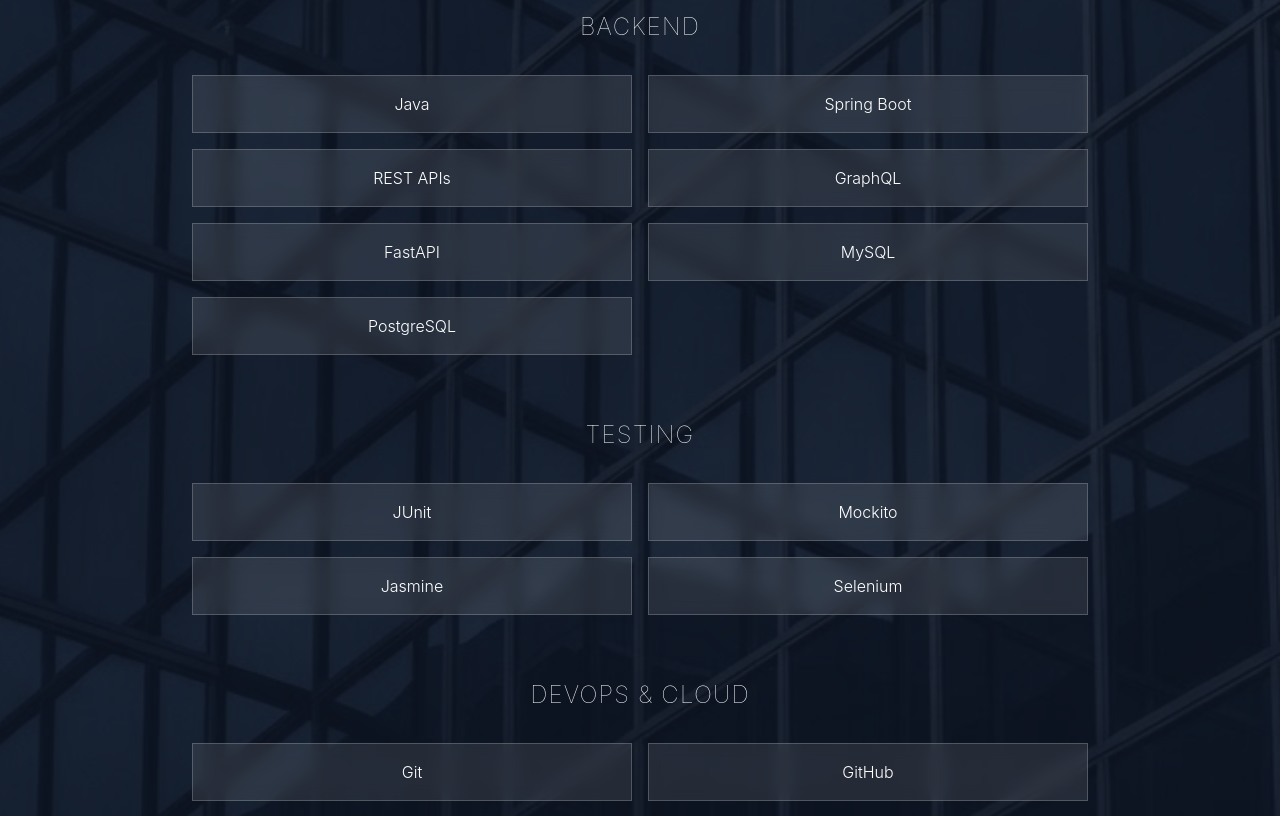
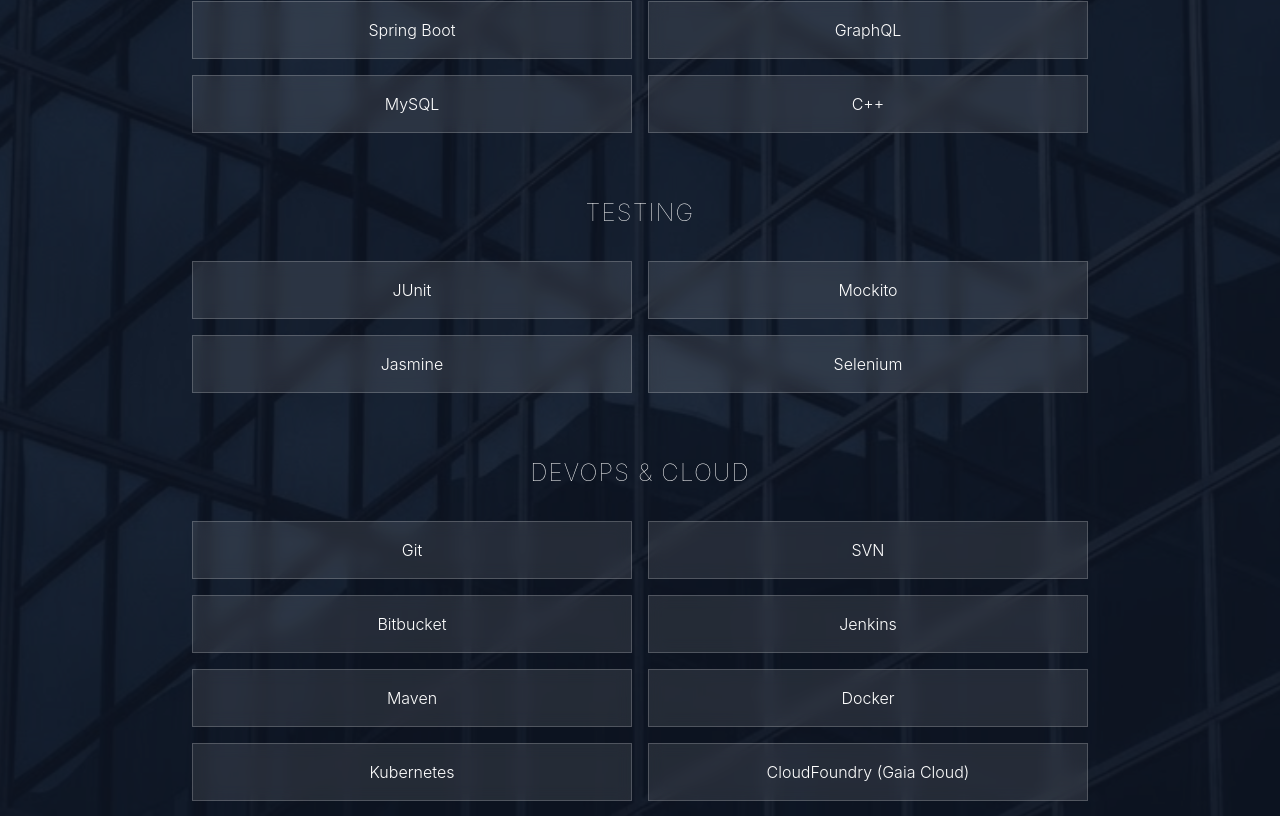
Before and after one commit to rcubila/raulcubilaperez.com, a Next.js app: page / in a window 1280 px wide. Shown: the part 4240-5056 px from the top of the page. Built offline with nearby package versions, Linux system fonts and the light colour scheme.

Commit message:
Pair the technical skills into even rows like the original page.
Co-authored-by: Cursor <cursoragent@cursor.com>

```diff
--- a/components/TechStack.tsx
+++ b/components/TechStack.tsx
@@ -30,15 +30,13 @@ export default function TechStack() {
                 {skillGroup.category}
               </h3>
 
-              <div className="grid md:grid-cols-2 gap-4 max-w-4xl mx-auto">
+              <div className="mx-auto grid max-w-4xl grid-cols-2 gap-4">
                 {skillGroup.skills.map((skill) => (
                   <div
                     key={skill}
-                    className="bg-white/10 backdrop-blur-sm border border-white/20 px-6 py-4 text-center hover:bg-white/20 transition-colors"
+                    className="flex min-h-14 items-center justify-center border border-white/20 bg-white/10 px-6 py-4 text-center backdrop-blur-sm transition-colors hover:bg-white/20"
                   >
-                    <p className="text-white font-light">
-                      {skill}
-                    </p>
+                    <p className="font-light text-white">{skill}</p>
                   </div>
                 ))}
               </div>
--- a/data/skills.ts
+++ b/data/skills.ts
@@ -5,11 +5,11 @@ export const skillsData = [
   },
   {
     category: 'Frontend Development',
-    skills: ['React.js', 'Next.js', 'Material UI', 'Tailwind CSS', 'Bootstrap', 'Angular', 'Figma'],
+    skills: ['React.js', 'Material UI', 'Less', 'Bootstrap', 'Figma', 'Angular 2+'],
   },
   {
     category: 'Backend',
-    skills: ['Java', 'Spring Boot', 'REST APIs', 'GraphQL', 'FastAPI', 'MySQL', 'PostgreSQL'],
+    skills: ['Spring Boot', 'GraphQL', 'MySQL', 'C++'],
   },
   {
     category: 'Testing',
@@ -17,6 +17,15 @@ export const skillsData = [
   },
   {
     category: 'DevOps & Cloud',
-    skills: ['Git', 'GitHub', 'Jenkins', 'Docker', 'Maven', 'Vercel', 'Supabase'],
+    skills: [
+      'Git',
+      'SVN',
+      'Bitbucket',
+      'Jenkins',
+      'Maven',
+      'Docker',
+      'Kubernetes',
+      'CloudFoundry (Gaia Cloud)',
+    ],
   },
 ]
```
